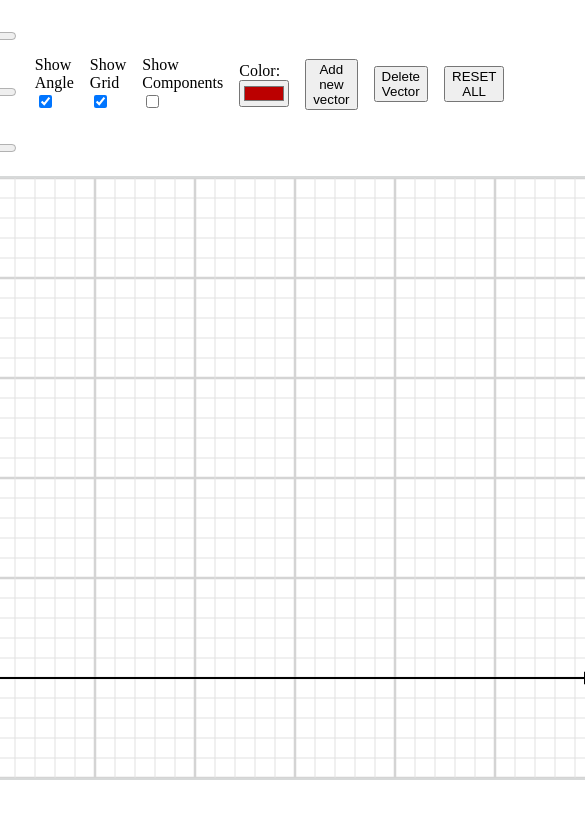
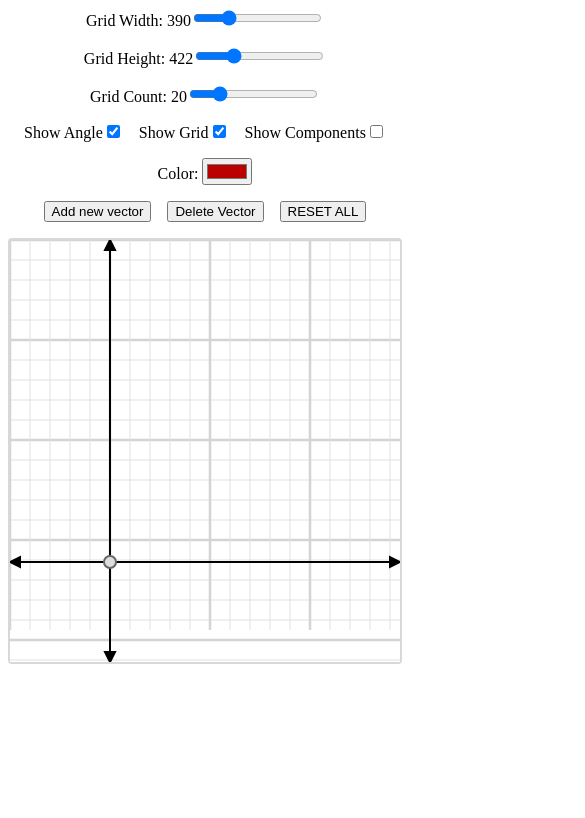
Before and after one commit to rprav-n/react-vector, a React (Create React App) app: page / in a window 390 px wide. Shown: the top 818 px of the page, 585 px wide, since content can reach past the window. Built offline with nearby package versions, Linux system fonts and the light colour scheme.

Commit message:
fix for mobile

```diff
--- a/src/App.jsx
+++ b/src/App.jsx
@@ -1,17 +1,16 @@
 import React, { useState } from 'react'
-import { Group, Stage } from "react-konva";
+import { Stage } from "react-konva";
 import SFVector from './components/SFVector';
 import SFGrid from './components/SFGrid';
 import SFOrigin from './components/SFOrigin';
-import Victor from 'victor';
 
 const alphabets = "abcdefghijklmnopqrstuvwxyz";
 
 function App() {
 
   const [gridSize, setGridSize] = useState({
-    width: 800,
-    height: 600,
+    width: window.innerWidth,
+    height: window.innerHeight / 2,
   });
   const [gridCount, setGridCount] = useState(20);
   const [showAngle, setShowAngle] = useState(true);
@@ -45,14 +44,14 @@ function App() {
 
   return (
     <div
-      style={{ width: '100%', display: "flex", flexDirection: 'column', justifyContent: 'center', alignItems: 'center' }}
+      style={{ width: '100%', display: "flex", flexWrap: 'wrap', flexDirection: 'column', justifyContent: 'center', alignItems: 'center' }}
     >
       {/* Settings to control */}
-      <div style={{ display: 'flex', justifyContent: 'center', alignItems: 'center', gap: '1rem', paddingBottom: '1rem' }}>
-        <div style={{display: 'flex', justifyContent:'center', alignItems:'center', flexDirection:'column', gap:'1rem'}}>
+      <div style={{ display: 'flex', flexWrap: 'wrap', justifyContent: 'center', alignItems: 'center', gap: '1rem', paddingBottom: '1rem' }}>
+        <div style={{ display: 'flex', flexWrap: 'wrap', justifyContent: 'center', alignItems: 'center', flexDirection: 'column', gap: '1rem' }}>
           <div>
             <label htmlFor='width'>Grid Width: {gridSize.width}</label>
-            <input type="range" name='width' id='width' step={20} min={400} max={1000} value={gridSize.width} onChange={e => {
+            <input type="range" name='width' id='width' step={20} min={200} max={1000} value={gridSize.width} onChange={e => {
               setGridSize({
                 height: gridSize.height,
                 width: parseInt(e.target.value, 10),
@@ -61,7 +60,7 @@ function App() {
           </div>
           <div>
             <label htmlFor='height'>Grid Height: {gridSize.height}</label>
-            <input type="range" name='height' id='height' step={20} min={400} max={1000} value={gridSize.height} onChange={e => {
+            <input type="range" name='height' id='height' step={20} min={200} max={1000} value={gridSize.height} onChange={e => {
               setGridSize({
                 width: gridSize.width,
                 height: parseInt(e.target.value, 10),
@@ -76,6 +75,14 @@ function App() {
           </div>
         </div>
 
+        <div style={{
+          display: 'flex',
+          justifyContent: 'center',
+          // flexDirection:'column',
+          alignItems: 'center',
+          flexWrap: 'wrap',
+          gap: '1rem'
+        }}>
           <div>
             <label htmlFor='angle'>Show Angle</label>
             <input type="checkbox" name='angle' id="angle" checked={showAngle}
@@ -105,6 +112,14 @@ function App() {
               setVectors(newVectorArr);
             }} />
           </div>
+        </div>
+        <div
+        style={{
+          display: 'flex',
+          justifyContent: 'center',
+          flexWrap: 'wrap',
+          gap: '1rem'
+        }}>
           <div>
             <button onClick={handleAddNewVector} disabled={vectors.length >= 3}>Add new vector</button>
           </div>
@@ -119,11 +134,12 @@ function App() {
               setShowGrid(true);
               setGridCount(20);
               setGridSize({
-              width: 800,
-              height: 600,
+                width: window.innerWidth,
+                height: window.innerHeight/2,
               });
               setSelectedVec(null);
             }}>RESET ALL</button>
+          </div>
         </div>
       </div>
 
--- a/src/components/SFVector.jsx
+++ b/src/components/SFVector.jsx
@@ -1,6 +1,6 @@
 import React, { useState, useEffect, useRef } from 'react'
-import { Layer, Arrow, Line, Text, Circle, Arc, Label, Tag, Shape, Group } from 'react-konva'
-import { clamp, calculateDegree, degreeToRadian, radianToDegree } from '../util/utils';
+import { Layer, Arrow, Line, Text, Circle, Arc, Label, Tag } from 'react-konva'
+import { clamp, calculateDegree } from '../util/utils';
 import Victor from "victor";
 
 /*
@@ -230,7 +230,7 @@ const SFVector = (props) => {
   }
 
   return (
-    <Layer key={props.key}>
+    <Layer key={props.text}>
 
       {/* The below line is for debug for degree text at the correct position */}
       {/*  <Line
```
Lines whose indentation alone changed are shown as unchanged.
